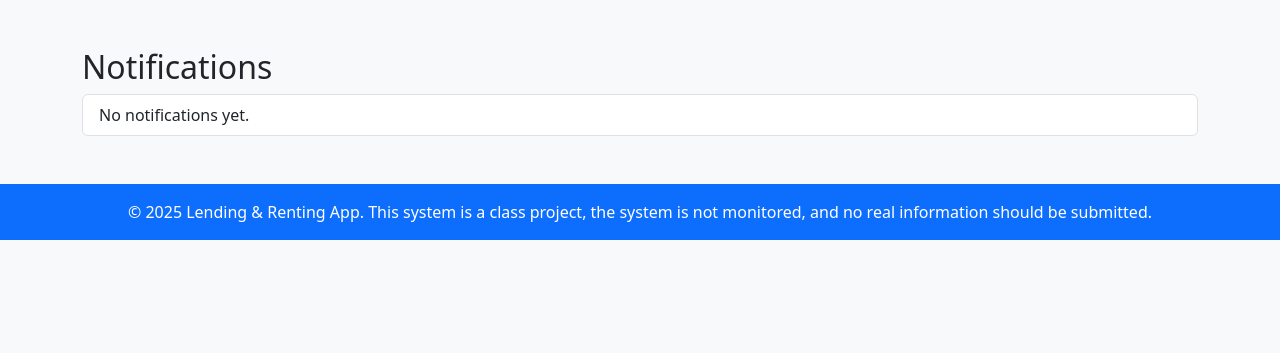
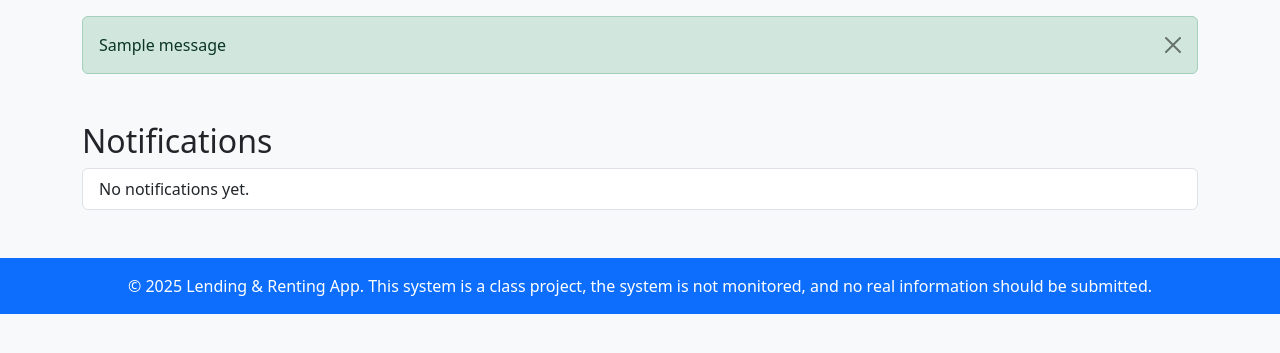
Before and after one commit to shreeja-tangutur/CLArity, a Django app: page /notifications/ in a window 1280 px wide. Shown: the part 56-409 px from the top of the page. Run offline with Django 5.2, Linux system fonts and the light colour scheme; a user stored in the database is signed in; tables that the repository leaves empty hold one stand-in row (values such as "Sample post"); grey boxes marked "Sample" are stand-in pictures; one stand-in notice (Sample message) is shown; data that the repository does not hold is empty.

Commit message:
added notifications to pages

```diff
--- a/claproject/templates/base/base.html
+++ b/claproject/templates/base/base.html
@@ -100,6 +100,18 @@
 <!--    {% endif %}-->
 <!--</div>-->
 
+{% if messages %}
+  <div class="container mt-3">
+    {% for message in messages %}
+      <div class="alert alert-{{ message.tags }} alert-dismissible fade show" role="alert">
+        {{ message }}
+        <button type="button" class="btn-close" data-bs-dismiss="alert" aria-label="Close"></button>
+      </div>
+    {% endfor %}
+  </div>
+{% endif %}
+
+
 <!-- MAIN CONTENT -->
 <div class="container my-5">
     {% block content %}
--- a/claproject/templates/base/my_items.html
+++ b/claproject/templates/base/my_items.html
@@ -24,7 +24,7 @@
             <td>{{ request.borrowed_condition }}</td>
             <td>—</td>
             <td>
-                <form method="post" action="{% url 'return_item' request.id %}">
+                <form method="post" action="{% url 'return_item' request.id %}" onsubmit="return confirm('Are you sure you want to return this item?');">
                     {% csrf_token %}
                     <button type="submit" class="btn btn-warning btn-sm">Return</button>
                 </form>
--- a/claproject/templates/cart/cart.html
+++ b/claproject/templates/cart/cart.html
@@ -49,7 +49,7 @@
     </div>
     <!-- Right Column (Empty Cart) -->
     <div class="col text-end">
-      <form method="post" action="{% url 'empty_cart' %}">
+      <form method="post" action="{% url 'empty_cart' %}" onsubmit="return confirm('Are you sure you want to empty your cart?');">
         {% csrf_token %}
         <button type="submit" class="btn btn-danger">
           Empty Cart
```
Also changed, not shown: claproject/templates/collections/collection_detail.html (+15 -0 lines), claproject/rentservice/views.py (line endings or trailing spaces).
